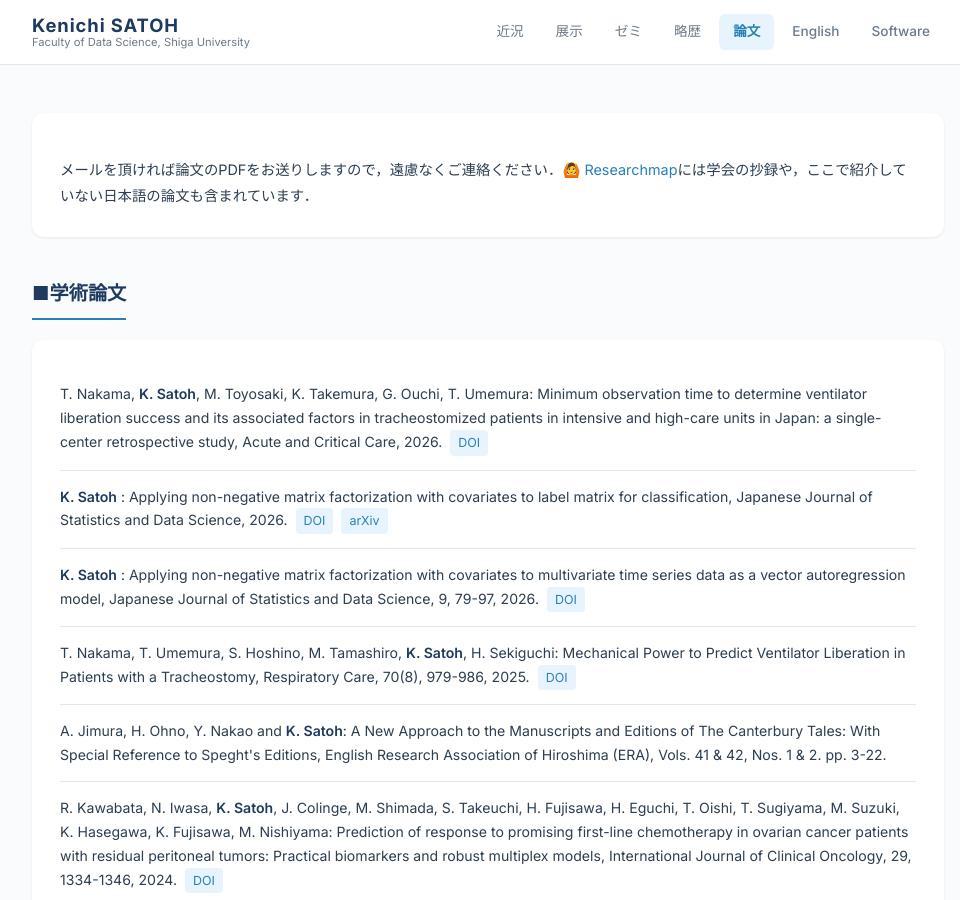
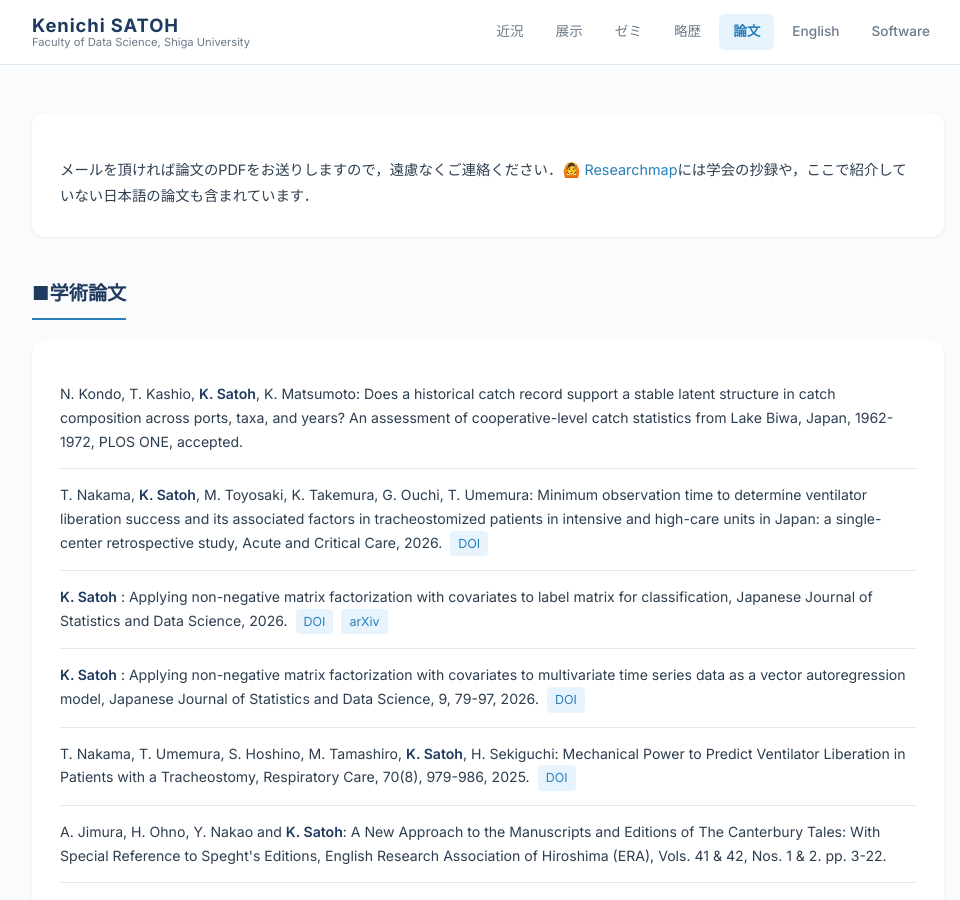
Before and after one commit to ksatohds/ksatohds.github.io, a Jekyll site: the page built from papers.md, in a window 1280 px wide and 900 px high. Shown: the whole window, without its empty margins (152-1112 px from the left). Built offline with Jekyll 4.4.1, drawn with Linux system fonts in a browser that asks for light colours.

Commit message:
20260910 論文: PLOS ONE 採択（琵琶湖漁獲統計の潜在構造）を追記
近藤ら PONE-D-26-24968R2「Does a historical catch record support a stable
latent structure in catch composition across ports, taxa, and years?」が
PLOS ONE に採択（2026年9月）。著者順は原稿PDFの Order of Authors で確認:
N. Kondo, T. Kashio, K. Satoh, K. Matsumoto。
- papers.md ■学術論文: 先頭に完全形で追加（DOI未発行のため accepted 表記）
- english.md Publication List: 省略形の規則に従い N. Kondo et al. で追加
- index.md ■研究・社会連携: paper タグで採択を追記

Co-Authored-By: Claude Opus 5 <noreply@anthropic.com>

```diff
--- a/papers.md
+++ b/papers.md
@@ -16,6 +16,7 @@ title: 論文
   <h2 class="section-title">■学術論文</h2>
   <div class="card">
     <ol class="pub-list" reversed>
+      <li>N. Kondo, T. Kashio, <strong class="author-highlight">K. Satoh</strong>, K. Matsumoto: Does a historical catch record support a stable latent structure in catch composition across ports, taxa, and years? An assessment of cooperative-level catch statistics from Lake Biwa, Japan, 1962-1972, PLOS ONE, accepted.</li>
       <li>T. Nakama, <strong class="author-highlight">K. Satoh</strong>, M. Toyosaki, K. Takemura, G. Ouchi, T. Umemura: Minimum observation time to determine ventilator liberation success and its associated factors in tracheostomized patients in intensive and high-care units in Japan: a single-center retrospective study, Acute and Critical Care, 2026. <a class="pub-link" href="https://doi.org/10.4266/acc.000338">DOI</a></li>
       <li><strong class="author-highlight">K. Satoh</strong> : Applying non-negative matrix factorization with covariates to label matrix for classification, Japanese Journal of Statistics and Data Science, 2026. <a class="pub-link" href="https://doi.org/10.1007/s42081-026-00349-x">DOI</a> <a class="pub-link" href="https://arxiv.org/abs/2510.10375">arXiv</a></li>
       <li><strong class="author-highlight">K. Satoh</strong> : Applying non-negative matrix factorization with covariates to multivariate time series data as a vector autoregression model, Japanese Journal of Statistics and Data Science, 9, 79-97, 2026. <a class="pub-link" href="https://doi.org/10.1007/s42081-025-00314-0">DOI</a></li>
```
Also changed, not shown: english.md (+2 -0 lines), index.md (+1 -0 lines).
